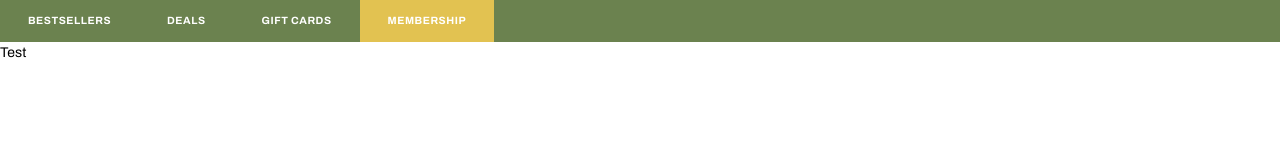
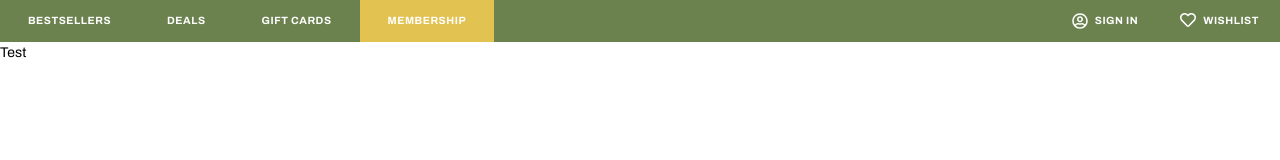
Before and after one commit to ace-lowder/paperback, a Next.js app: page / in a window 1280 px wide. Shown: the top 160 px of the page. Built offline with nearby package versions, Linux system fonts and the light colour scheme.

Commit message:
Add user buttons

```diff
--- a/components/Topbar.tsx
+++ b/components/Topbar.tsx
@@ -1,14 +1,16 @@
+import { FaRegUserCircle, FaRegHeart } from "react-icons/fa";
+
 const Topbar = () => {
   const menuButtons = ["Bestsellers", "Deals", "Gift Cards", "Membership"];
 
   return (
-    <div className="bg-secondary">
+    <div className="bg-secondary text-xs text-white font-bold tracking-wider">
       <div className="container flex justify-between">
         <div>
           {menuButtons.map((item, index) => (
             <button
               key={index}
-              className={`py-4 px-8 text-xs text-white font-bold tracking-wider ${
+              className={`py-4 px-8 ${
                 index === menuButtons.length - 1 ? "bg-primary" : ""
               }`}
             >
@@ -16,6 +18,14 @@ const Topbar = () => {
             </button>
           ))}
         </div>
+        <div className="flex">
+          <button className="flex px-6 gap-2 items-center">
+            <FaRegUserCircle size={16} /> SIGN IN
+          </button>
+          <button className="flex px-6 gap-2 items-center">
+            <FaRegHeart size={16} className="mb-0.5" /> WISHLIST
+          </button>
+        </div>
       </div>
     </div>
   );
```
